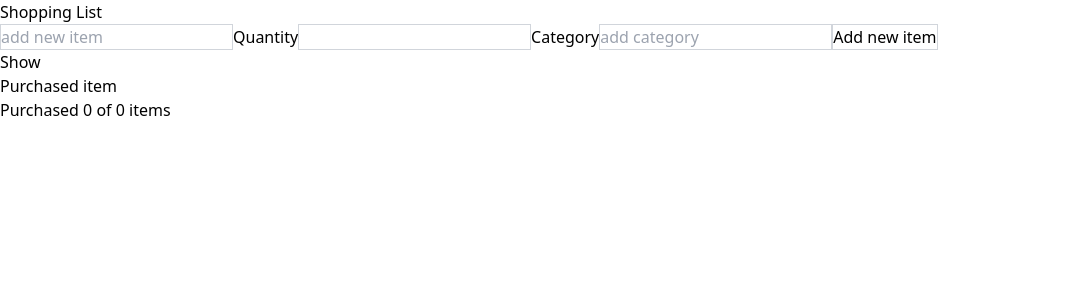
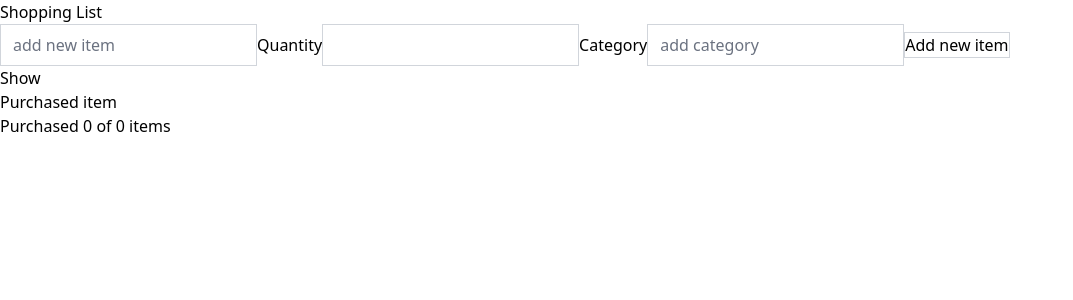
Before and after one commit to mechapear/shopping-list, a Vue app: page / in a window 1280 px wide. Shown: the top 300 px of the page, without its empty margins (0-1073 px from the left). Built offline with nearby package versions, Linux system fonts and the light colour scheme.

Commit message:
chore: set up the Prettier plugin for Tailwind CSS and add the Tailwind Form Plugin

```diff
--- a/package.json
+++ b/package.json
@@ -15,6 +15,7 @@
   },
   "devDependencies": {
     "@rushstack/eslint-patch": "^1.3.3",
+    "@tailwindcss/forms": "^0.5.7",
     "@vitejs/plugin-vue": "^5.0.3",
     "@vue/eslint-config-prettier": "^8.0.0",
     "autoprefixer": "^10.4.17",
@@ -23,7 +24,8 @@
     "eslint-plugin-prettier": "^5.1.3",
     "eslint-plugin-vue": "^9.17.0",
     "postcss": "^8.4.33",
-    "prettier": "^3.0.3",
+    "prettier": "^3.2.4",
+    "prettier-plugin-tailwindcss": "^0.5.11",
     "tailwindcss": "^3.4.1",
     "vite": "^5.0.11"
   }
--- a/tailwind.config.js
+++ b/tailwind.config.js
@@ -1,8 +1,11 @@
+import tailwindCssForm from '@tailwindcss/forms'
+
 /** @type {import('tailwindcss').Config} */
 export default {
   content: ['./index.html', './src/**/*.{vue,js,ts,jsx,tsx}'],
   theme: {
     extend: {},
   },
-  plugins: [],
+  // @tailwindcss/forms - reset form styles making form elements easy to override
+  plugins: [tailwindCssForm],
 }
```
Also changed, not shown: .eslintrc.cjs, .prettierrc.json, 1 other file (tests, documents, lock files or other folders).
